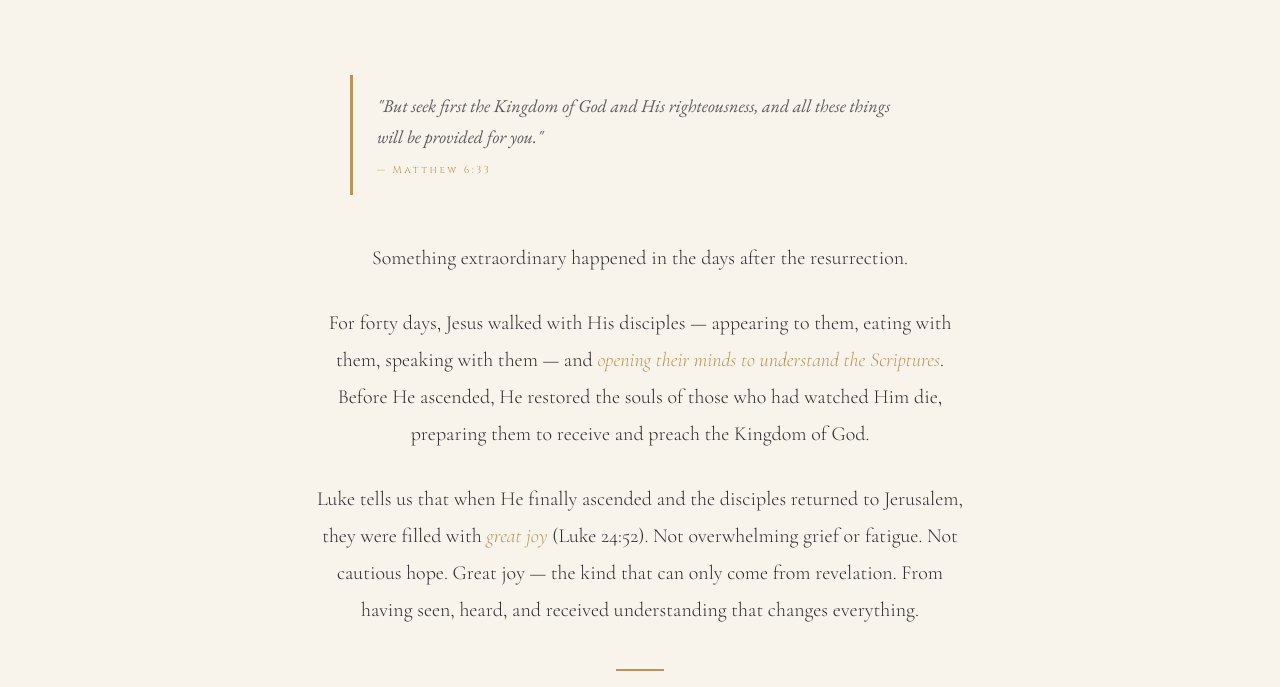
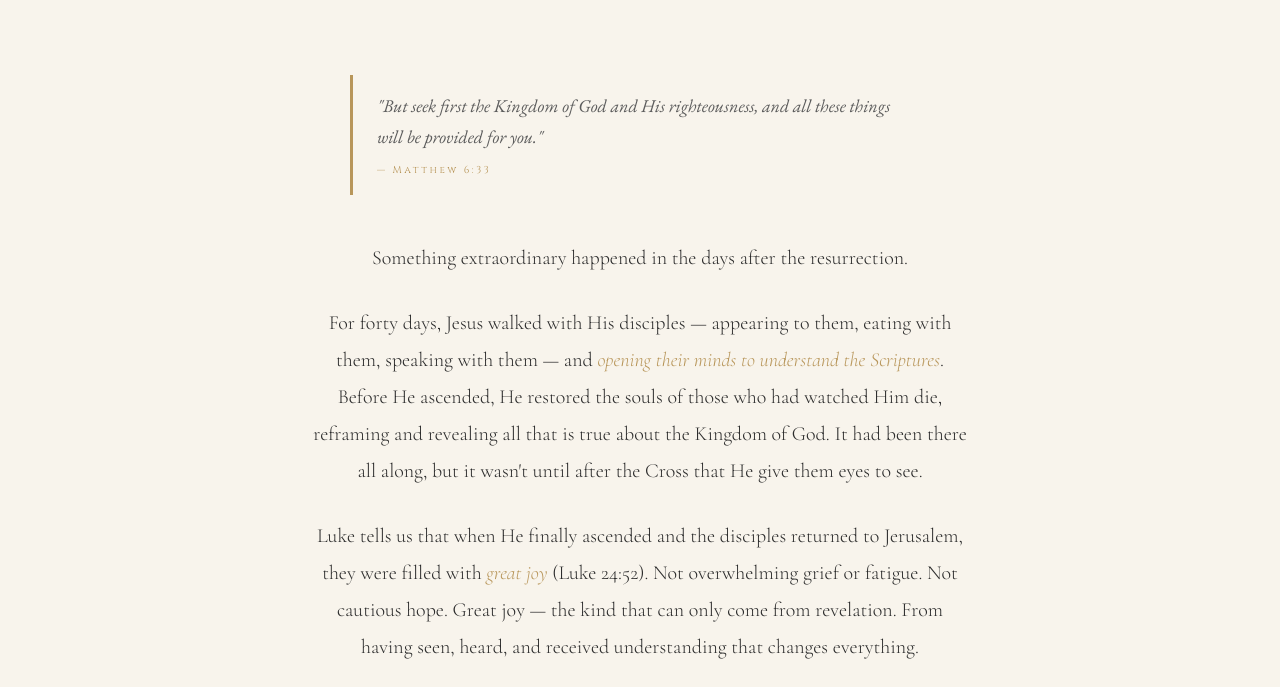
Before and after one commit to tiffany-pardue/the-kingdom-is, a plain HTML site: page index.html in a window 1280 px wide. Shown: the part 559-1246 px from the top of the page. Drawn offline with nearby package versions, Linux system fonts and the light colour scheme.

Commit message:
Update index.html

```diff
--- a/index.html
+++ b/index.html
@@ -170,7 +170,7 @@
 
   <p>Something extraordinary happened in the days after the resurrection.</p>
 
-  <p>For forty days, Jesus walked with His disciples — appearing to them, eating with them, speaking with them — and <em>opening their minds to understand the Scriptures</em>. Before He ascended, He restored the souls of those who had watched Him die, preparing them to receive and preach the Kingdom of God.</p>
+  <p>For forty days, Jesus walked with His disciples — appearing to them, eating with them, speaking with them — and <em>opening their minds to understand the Scriptures</em>. Before He ascended, He restored the souls of those who had watched Him die, reframing and revealing all that is true about the Kingdom of God. It had been there all along, but it wasn't until after the Cross that He give them eyes to see.</p>
 
   <p>Luke tells us that when He finally ascended and the disciples returned to Jerusalem, they were filled with <em>great joy</em> (Luke 24:52). Not overwhelming grief or fatigue. Not cautious hope. Great joy — the kind that can only come from revelation. From having seen, heard, and received understanding that changes everything.</p>
 
```
